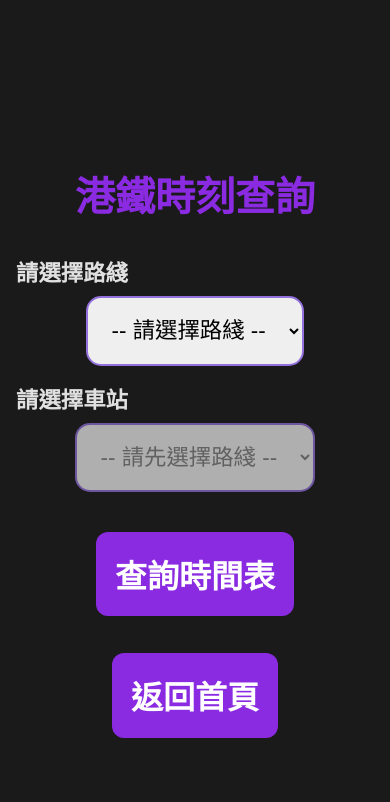
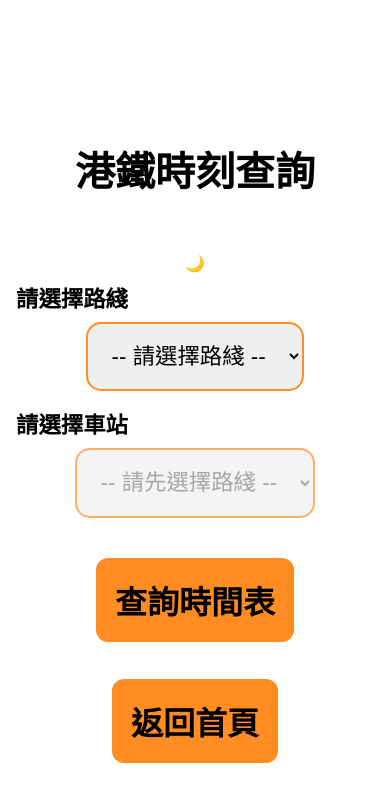
Before and after one commit to applejuice7867/team-c-deaf-project, a plain HTML site: page public/mtr.html in a window 390 px wide. Drawn offline with Linux system fonts and the light colour scheme.

Commit message:
added mtr stations, coherent theme

```diff
--- a/public/mtr.html
+++ b/public/mtr.html
@@ -9,6 +9,7 @@
 <body>
   <main>
     <h1>港鐵時刻查詢</h1>
+    <button id="theme-toggle-button" class="large-button" style="background-color: #ff8d21; color: black; font-size: 1rem; padding: 0.5rem; margin-top: 1rem;">切換主題</button>
     <label for="line-select">請選擇路綫</label>
     <select id="line-select" aria-label="選擇港鐵路綫">
       <option value="">-- 請選擇路綫 --</option>
@@ -23,6 +24,7 @@
     <div id="schedule-list"></div>
     <button id="btn-home" class="large-button" style="margin-top: 2.3rem;">返回首頁</button>
   </main>
+  <script src="script.js"></script>
   <script>
     const lineSelect = document.getElementById('line-select');
     const stationSelect = document.getElementById('station-select');
@@ -33,12 +35,16 @@
     document.getElementById('btn-home').onclick = () => { window.location.href = "/home/applejuice/team-c-deaf-project/public/index.html" };
     // 靜態路綫站名，可依實際需求擴充
     const mtrLines = {
-      "荃灣綫": ["中環", "金鐘", "旺角", "荃灣"],
+      "荃灣綫": ["中環", "金鐘", "旺角", "荃灣", "尖沙咀", "佐敦", "油麻地", "太子", "深水埗", "長沙灣", "荔枝角", "美孚", "荔景", "葵芳", "葵興", "大窩口"],
       "港島綫": ["上環", "中環", "銅鑼灣", "柴灣", "杏花邨", "筲箕灣", "西灣河", "太古", "鰂魚涌", "北角", "炮台山", "天后", "灣仔", "金鐘", "西營盤", "香港大學", "堅尼地城"],
       "東鐵綫": ["落馬洲", "羅湖", "上水", "粉嶺", "太和", "大埔墟", "大學", "馬場", "火炭", "沙田", "大圍", "九龍塘", "旺角東", "紅磡", "會展", "金鐘"],
       "將軍澳綫": ["將軍澳", "坑口", "寶琳", "調景嶺", "油塘", "鰂魚涌", "北角", "康城"],
-      "東涌綫": ["東涌", "欣澳", "青衣", "荔景", "南昌", "奧運", "九龍", "香港"]
-
+      "東涌綫": ["東涌", "欣澳", "青衣", "荔景", "南昌", "奧運", "九龍", "香港"],
+      "機場快綫": ["香港", "九龍", "青衣", "機場", "博覽館"],
+      "屯馬綫": ["烏溪沙", "馬鞍山", "恆安", "大水坑", "石門", "第一城", "沙田圍", "車公廟", "大圍" ,"顯徑", "鑽石山", "啟德", "宋皇臺", "土瓜灣", "何文田", "紅磡", "尖東", "柯士甸", "南昌", "美孚", "荃灣西", "錦上路", "元朗", "朗屏", "天水圍", "兆康", "屯門"],
+      "迪士尼綫": ["欣澳", "迪士尼"],
+      "觀塘綫": ["黃埔", "何文田", "油麻地", "旺角", "太子", "石硤尾", "九龍塘", "樂富", "黃大仙", "鑽石山", "彩虹", "九龍灣", "牛頭角", "觀塘", "藍田", "油塘", "調景嶺"],
+      "南港島綫": ["金鐘", "海洋公園", "黃竹坑", "利東", "海怡半島"]
     };
     const mtrLinesapi = {
       "TWL": []
--- a/public/script.js
+++ b/public/script.js
@@ -1,3 +1,38 @@
+const body = document.body;
+const themeToggleBtn = document.getElementById('theme-toggle-button');
+
+// Function to set the theme
+function setTheme(theme) {
+  if (theme === 'dark') {
+    body.classList.add('dark-mode');
+    localStorage.setItem('theme', 'dark');
+    themeToggleBtn.textContent = '☀️'; // Change button text to sun for light mode
+    themeToggleBtn.style.backgroundColor = '#1a1a1a'; // Dark gray to match page background
+    themeToggleBtn.style.color = 'white'; // White text for dark button
+  } else { // theme === 'light'
+    body.classList.remove('dark-mode');
+    localStorage.setItem('theme', 'light');
+    themeToggleBtn.textContent = '🌙'; // Change button text to moon for dark mode
+    themeToggleBtn.style.backgroundColor = 'white'; // White for light mode button
+    themeToggleBtn.style.color = 'black'; // Black text for white button
+  }
+}
+
+// Event listener for the theme toggle button
+themeToggleBtn?.addEventListener('click', () => {
+  const currentTheme = localStorage.getItem('theme');
+  if (currentTheme === 'dark') {
+    setTheme('light');
+  } else {
+    setTheme('dark');
+  }
+});
+
+// Apply the saved theme on page load
+const savedTheme = localStorage.getItem('theme');
+setTheme(savedTheme || 'light'); // Default to light if no theme is saved
+
+// Original navigation listeners
 document.getElementById('btn-mtr')?.addEventListener('click', () => {
   window.location.href = '/home/applejuice/team-c-deaf-project/public/mtr.html';
 });
--- a/public/style.css
+++ b/public/style.css
@@ -1,10 +1,32 @@
 /* Mobile-first big, clear UI style */
+
+/* Dark mode styles */
+.dark-mode {
+  background-color: #1a1a1a; /* Dark background */
+  color: #e0e0e0; /* Light text */
+}
+
+.dark-mode h1 {
+  color: #8a2be2; /* Purple accent for heading in dark mode */
+}
+
+.dark-mode .large-button {
+  background-color: #8a2be2; /* Purple accent for buttons in dark mode */
+  color: #fff; /* White text for contrast in dark mode */
+}
+
+.dark-mode .large-button:focus,
+.dark-mode .large-button:hover {
+  background-color: #9370db; /* Lighter purple for hover in dark mode */
+  outline: none;
+}
+
 
 body {
   margin: 0;
   font-family: "Segoe UI", Tahoma, Geneva, Verdana, sans-serif;
-  background-color: #1a1a1a; /* Dark background */
-  color: #e0e0e0; /* Light text */
+  background-color: white; /* Light background */
+  color: black; /* Dark text */
   display: flex;
   justify-content: center;
   align-items: center;
@@ -18,6 +40,10 @@
   to { opacity: 1; transform: translateY(0); }
 }
 
+body {
+  transition: background-color 0.5s ease, color 0.5s ease;
+}
+
 main {
   max-width: 480px;
   width: 100%;
@@ -27,7 +53,7 @@
 h1 {
   font-size: 2.5rem;
   margin-bottom: 2rem;
-  color: #8a2be2; /* Purple accent */
+  color: black; /* Dark text for heading */
 }
 
 .button-container {
@@ -41,18 +67,21 @@
   padding: 1.2rem;
   border: none;
   border-radius: 12px;
-  background-color: #8a2be2; /* Purple accent */
-  color: #fff; /* White text for contrast */
+  background-color: #ff8d21; /* Orange accent */
+  color: black; /* Black text for contrast */
   font-weight: bold;
   cursor: pointer;
   user-select: none;
   transition: background-color 0.3s ease;
   outline-offset: 4px;
+  margin-top: 1.5rem; /* Add some top margin */
 }
 
-/* Add margin to large buttons for spacing, especially for the back button */
-.large-button {
-  margin-top: 1.5rem; /* Add some top margin */
+/* Light mode button hover */
+.large-button:focus,
+.large-button:hover {
+  background-color: #ffcc99; /* Light orange for hover */
+  outline: none;
 }
 
 /* Style labels for better visibility */
@@ -70,36 +99,47 @@
 }
 
 /* Adjustments for select and input elements if needed for centering or specific spacing */
+body:not(.dark-mode) select {
+  border-color: #ff8d21; /* Orange border for light mode */
+}
+
+/* Adjustments for select and input elements if needed for centering or specific spacing */
 select,
 input[type="text"],
 textarea {
-  /* Existing styles are already applied from previous step */
-  /* Ensure they are centered if they are block elements */
+  /* Center block elements */
+  display: block;
   margin-left: auto;
   margin-right: auto;
-}
-
-.large-button:focus,
-.large-button:hover {
-  background-color: #9370db; /* Lighter purple for hover */
-  outline: none;
-}
-
-p {
-  font-size: 1.25rem;
-  margin-bottom: 3rem;
 }
 
 /* Styles for larger, rounded inputs and selects for accessibility */
 select,
 input[type="text"],
-textarea { /* Added textarea as it's used in minibus.html */
+textarea {
   font-size: 1.4rem; /* Larger font size */
   padding: 1.2rem; /* More padding */
   border-radius: 15px; /* Rounded corners */
-  border: 2px solid #9370db; /* Subtle purple border */
+  border: 2px solid #9370db; /* Default/Dark mode border */
   box-sizing: border-box; /* Ensure padding and border are included in the element's total width and height */
   margin-bottom: 1rem; /* Add some spacing below */
+}
+body:not(.dark-mode) input[type="text"] {
+body:not(.dark-mode) textarea {
+  border-color: #ff8d21; /* Orange border for light mode textareas */
+}
+
+body:not(.dark-mode) #speech-textarea {
+  color: #ff8d21; /* Orange text for speech-to-text output in light mode */
+}
+
+  border-color: #ff8d21; /* Orange border for light mode text inputs */
+}
+
+
+/* Specific style for light mode select border */
+body:not(.dark-mode) select {
+  border-color: #ff8d21; /* Orange border for light mode */
 }
 
 /* Adjustments for textarea specifically if needed, but keeping it general for now */
```
Also changed, not shown: public/bus.html (+2 -0 lines), public/index.html (+1 -0 lines), public/minibus.html (+3 -1 lines).
